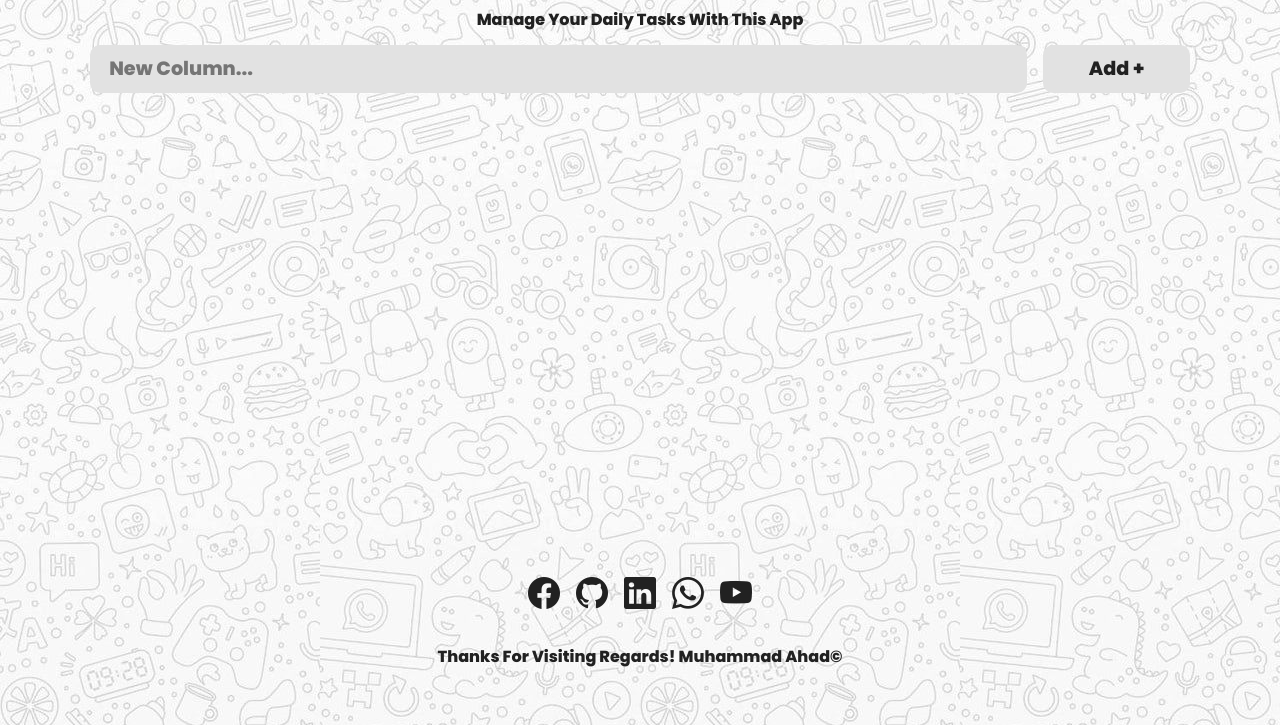
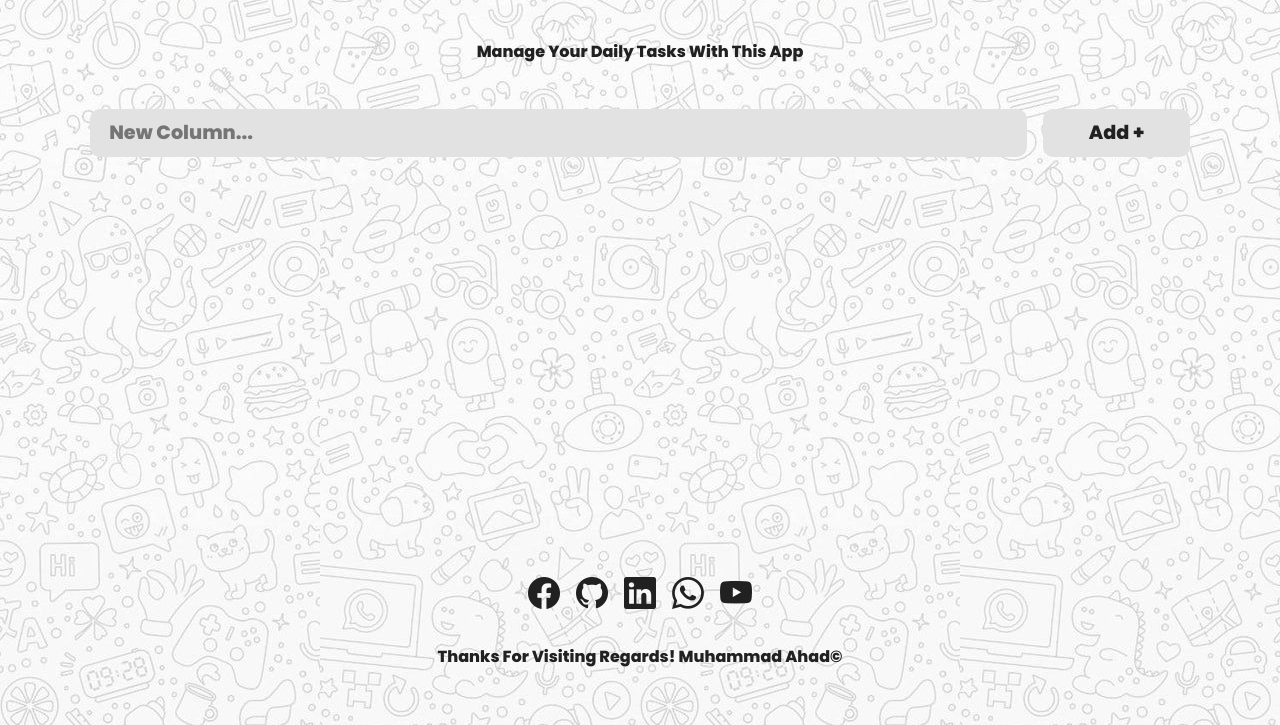
Before and after one commit to ahadsts9901/task-management-app, a plain HTML site: page index.html in a window 1280 px wide. Shown: the part 75-800 px from the top of the page. Drawn offline with nearby package versions, Linux system fonts and the light colour scheme.

Commit message:
bugs fixed

```diff
--- a/main.css
+++ b/main.css
@@ -17,6 +17,7 @@ body {
     margin: 0em;
     width: 100vw;
     height: 100vh;
+    row-gap: 2em;
 }
 
 a {
@@ -81,6 +82,7 @@ footer {
     padding: 0.5em 1em;
     row-gap: 1em;
     /* width: 100%; */
+    margin-top: 7em;
 }
 
 .container {
@@ -96,6 +98,10 @@ form {
     justify-content: left;
     align-items: center;
     column-gap: 1em;
+    position: sticky;
+    top: 2em;
+    width: 100%;
+    z-index: 20;
 }
 
 .input {
@@ -132,8 +138,10 @@ form {
     padding: 1em 2em;
     width: 100%;
     height: 100%;
-    overflow-y: hidden;
+    min-height: 100%;
+    overflow-y: scroll;
     overflow-x: scroll;
+    margin-top: 4em;
 }
 
 .list {
@@ -145,7 +153,6 @@ form {
     border-radius: 10px;
     width: 20em;
     min-width: 20em;
-    height: 100%;
 }
 
 .list h2 {
--- a/main.js
+++ b/main.js
@@ -174,29 +174,23 @@ function deletePresentTask(event) {
 }
 
 function editColumn(event) {
-
     event.stopPropagation();
-
     let edit = event.target;
-
     let column = edit.closest(".list");
-
     let listHeading = column.querySelector("h2 .para");
-
     let newTitle = prompt("Enter New Title");
-
-    listHeading.textContent = newTitle;
-
+    if (newTitle !== null && newTitle.trim() !== "") {
+        listHeading.textContent = newTitle;
+    }
 }
-
-
 
 
 function editPresentTask(event) {
     event.stopPropagation();
     let editTask = event.target;
     let whatToEdit = editTask.parentNode.parentNode.firstChild;
-    // let value = whatToEdit.value;
     let newTitle = prompt("Enter New Title");
-    whatToEdit.textContent = newTitle;
+    if (newTitle !== null && newTitle.trim() !== "") {
+        whatToEdit.textContent = newTitle;
+    }
 }
```
